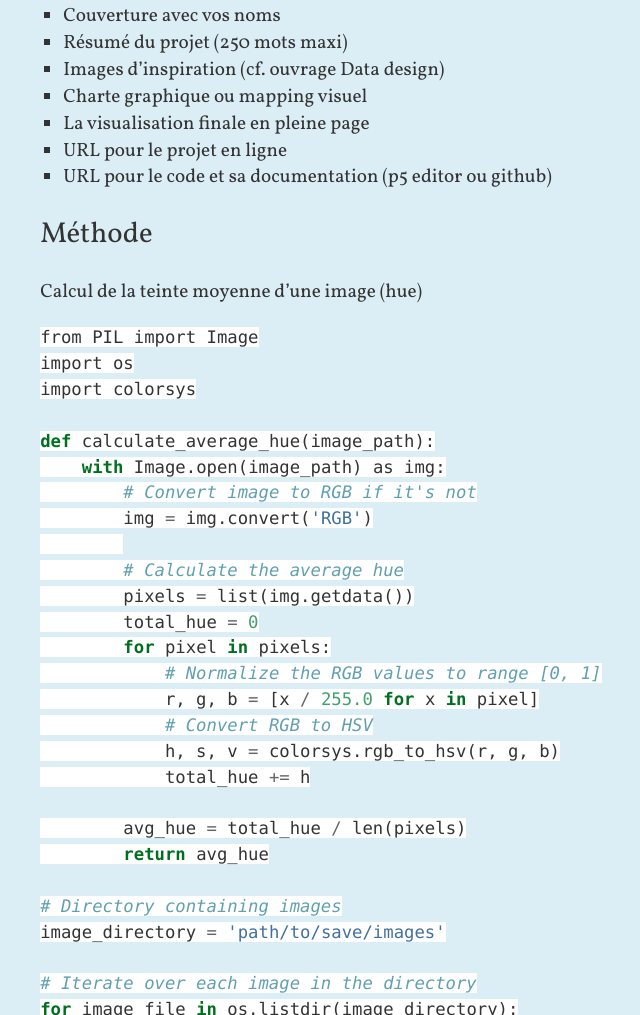
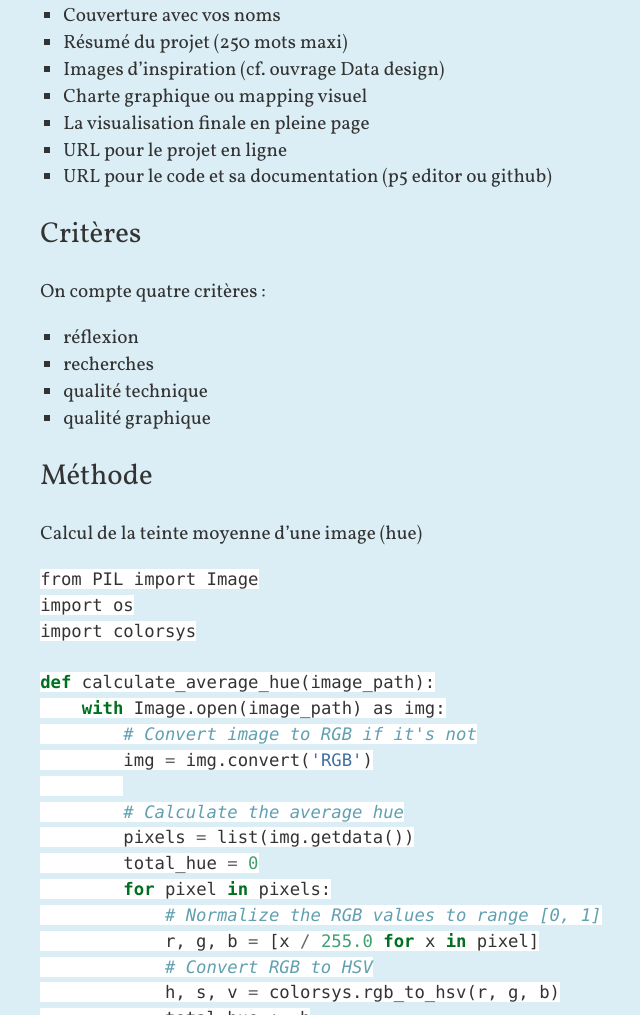
Before and after one commit to robillardstudio/esgi-data-viz, a plain HTML site: page projet.html in a window 1280 px wide. Shown: the part 833-1848 px from the top of the page, without its empty margins (235-875 px from the left). Drawn offline with Linux system fonts and the light colour scheme.

Commit message:
critères

```diff
--- a/projet.html
+++ b/projet.html
@@ -101,6 +101,14 @@
 <li>URL pour le projet en ligne</li>
 <li>URL pour le code et sa documentation (p5 editor ou github)</li>
 </ul>
+<h2 id="critères">Critères</h2>
+<p>On compte quatre critères :</p>
+<ul>
+<li>réflexion</li>
+<li>recherches</li>
+<li>qualité technique</li>
+<li>qualité graphique</li>
+</ul>
 <h2 id="méthode">Méthode</h2>
 <p>Calcul de la teinte moyenne d’une image (hue)</p>
 <div class="sourceCode" id="cb1"><pre class="sourceCode python"><code class="sourceCode python"><span id="cb1-1"><a href="#cb1-1" aria-hidden="true" tabindex="-1"></a><span class="im">from</span> PIL <span class="im">import</span> Image</span>
```
Also changed, not shown: 1 other file.
